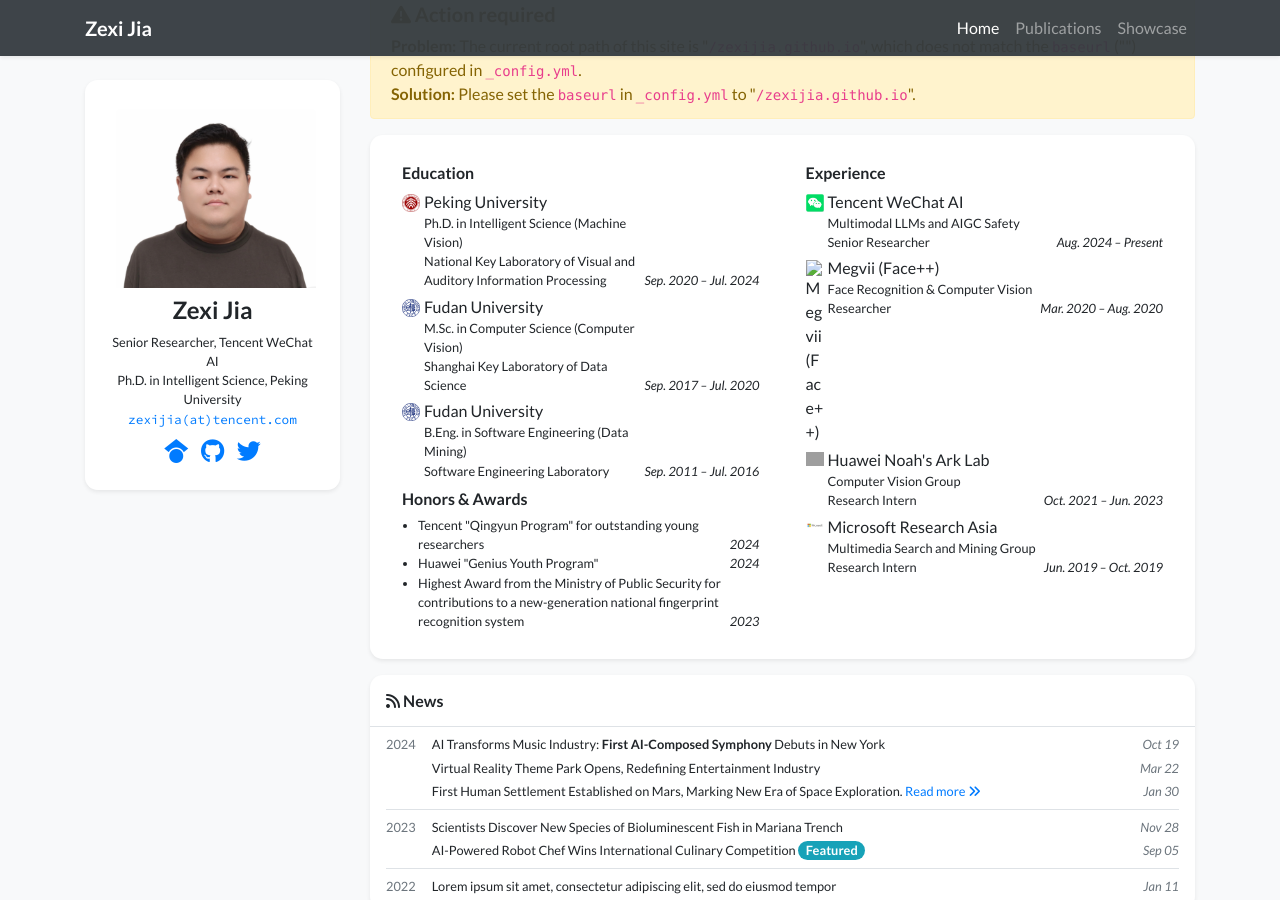
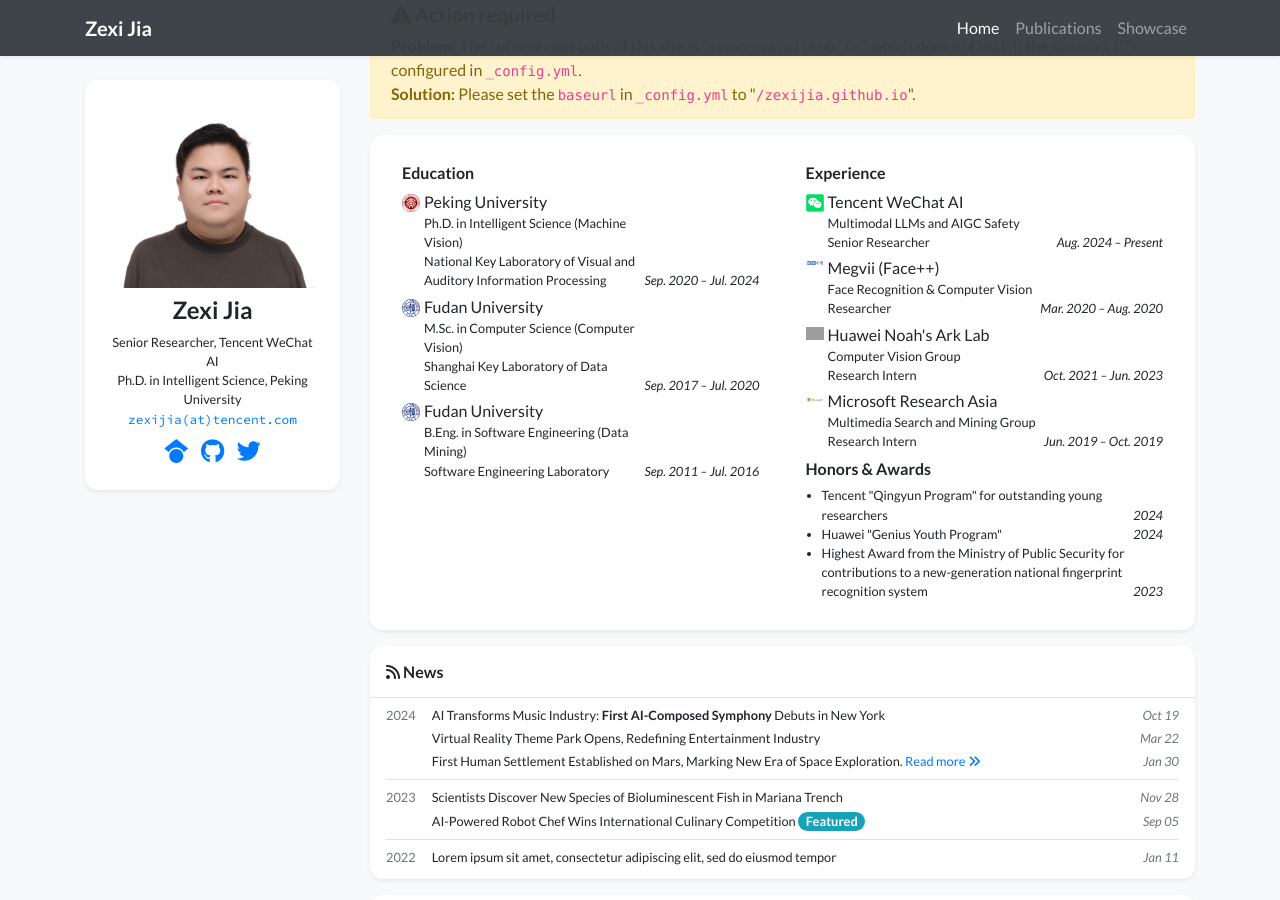
Before and after one commit to zexiJia/zexijia.github.io, a Jekyll site: the page built from index.html, in a window 1280 px wide and 900 px high, scrolled down 493 px. Built offline with Jekyll 4.4.1, drawn with Linux system fonts in a browser that asks for light colours; nearby versions of some CDN libraries; a style sheet for code colours, icons or effects is not loaded; grey boxes are pictures that could not be loaded.

```diff
--- a/_data/profile.yml
+++ b/_data/profile.yml
@@ -67,7 +67,7 @@
 
   - name: Megvii (Face++)
     dept: Face Recognition & Computer Vision
-    # logo: /assets/images/badges/megvii.png
+    logo: /assets/images/badges/megvii.png
     position: Researcher
     date: Mar. 2020 – Aug. 2020
 
```
Also changed, not shown: assets/images/badges/megvii.png (added).
